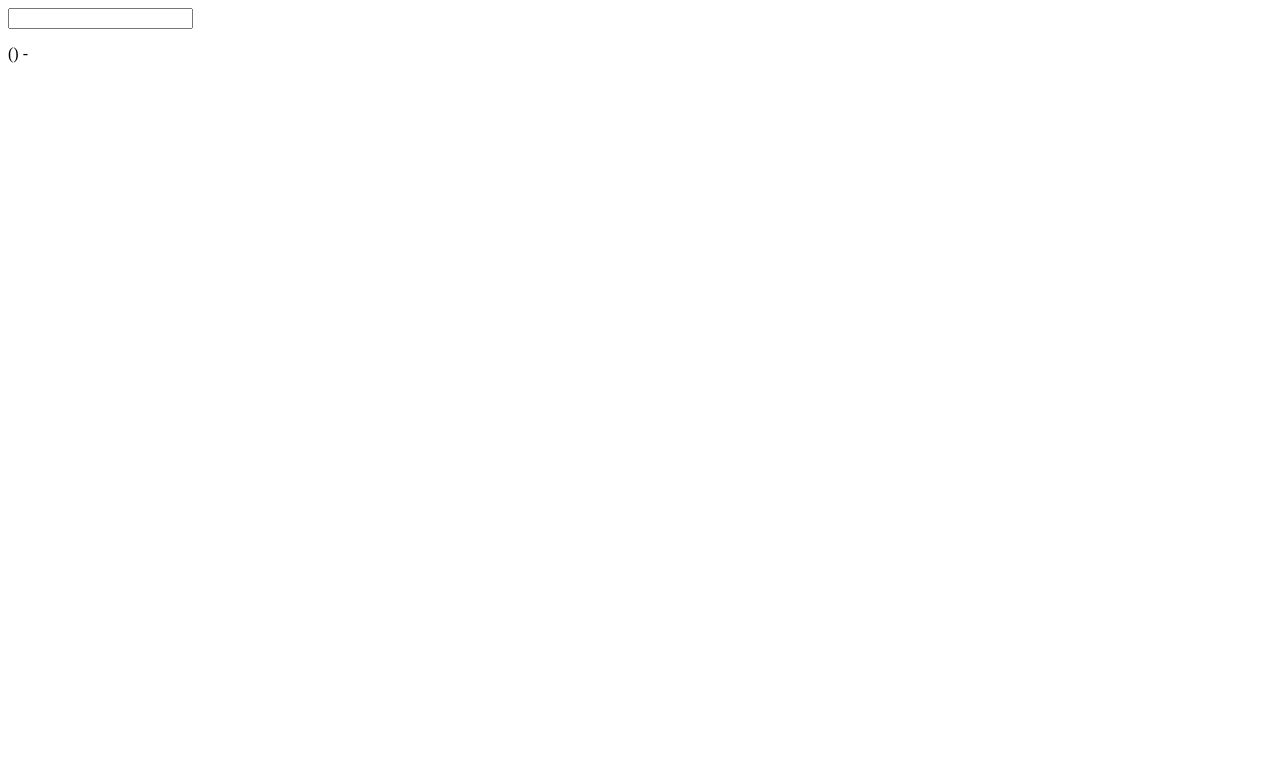
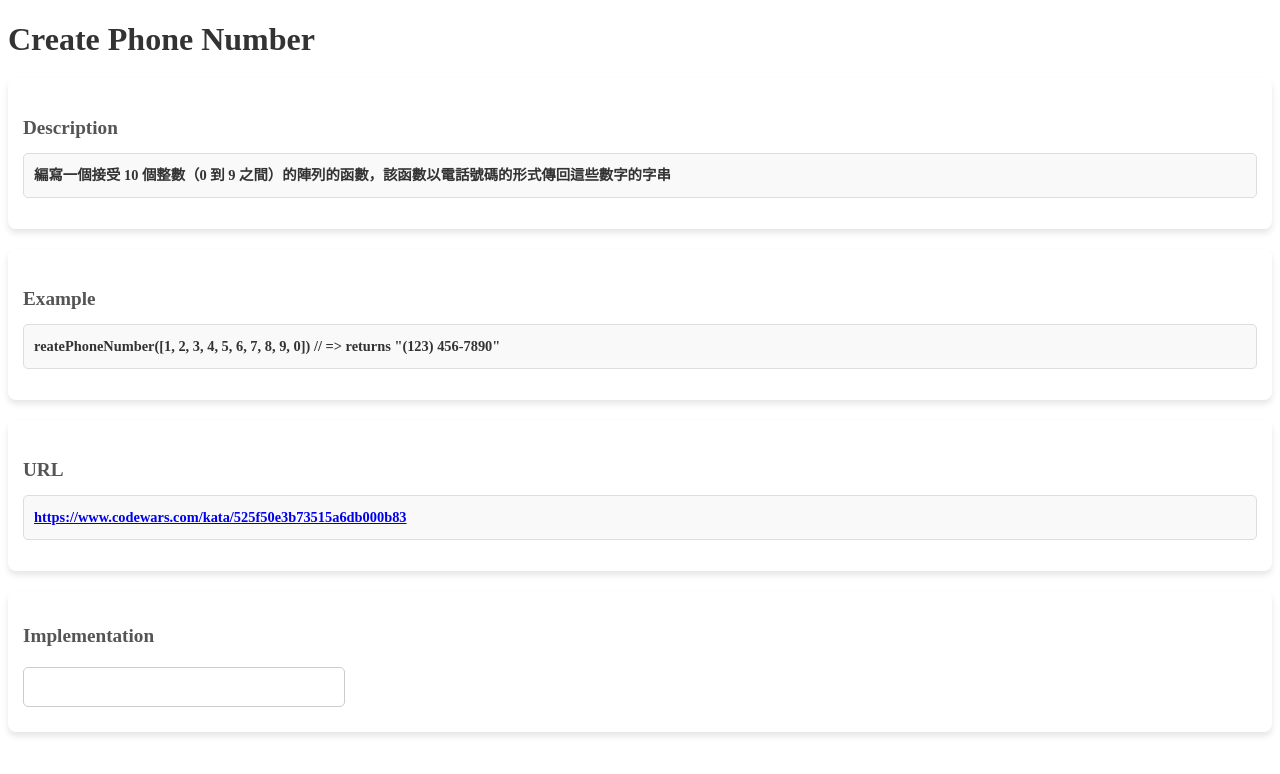
Before and after one commit to mytrylin/codewars, a Vue app: page /#/ in a window 1280 px wide. Shown: the top 774 px of the page. Built offline with nearby package versions, Linux system fonts and the light colour scheme.

Commit message:
feat: 寫入UI及基本樣式

```diff
--- a/src/views/Index.vue
+++ b/src/views/Index.vue
@@ -1,18 +1,122 @@
 <template>
   <div>
-    <input type="text" v-model="phone">
-    <p>{{ phoneOutput }}</p>
+    <h1>Create Phone Number</h1>
+    <section>
+      <p>
+        <h3 class="title">Description</h3>
+        <div>
+          編寫一個接受 10 個整數（0 到 9 之間）的陣列的函數，該函數以電話號碼的形式傳回這些數字的字串
+        </div>
+      </p>
+    </section>
+    <section>
+      <p>
+        <h3 class="title">Example</h3>
+        <div>
+          reatePhoneNumber([1, 2, 3, 4, 5, 6, 7, 8, 9, 0]) // => returns "(123) 456-7890"
+        </div>
+      </p>
+    </section>
+    <section>
+      <p>
+        <h3 class="title">URL</h3>
+        <div>
+          <a :href="codewarsURL" target="_blank">{{ codewarsURL }}</a>
+        </div>
+      </p>
+    </section>
+    <section>
+      <h3 class="title">Implementation</h3>
+      <input type="text" v-model="phone" maxlength="10">
+      <div v-if="phone">{{ phoneOutput }}</div>
+    </section>
   </div>
 </template>
 <script setup>
+const urlBase = 'https://www.codewars.com/kata/'
+const urlParam = '525f50e3b73515a6db000b83'
+const codewarsURL = ref(urlBase+urlParam)
 const phone = ref('')
 const splitToArray = (val) => val.split('')
 const createPhoneNumber = (val = []) => {
-  let areaCode = val.slice(0, 4).join('')
-  let beforeNumber = val.slice(4, 7).join('')
-  let afterNumbers = val.slice(7, 10).join('')
-  return `(${areaCode}) ${beforeNumber} - ${afterNumbers}`
+  return val.length ?
+    `(${val.slice(0, 4).join('')}) -  ${val.slice(4, 7).join('')} - ${val.slice(7, 10).join('')}`
+    : ``
 }
 const phoneOutput = computed(() => createPhoneNumber(splitToArray(phone.value)))
 
+
+/**
+ * TypeScript 版本中的 val 明確指定為 string[]，這樣能確保你傳入的值是字串陣列。
+ * 函數回傳值類型指定為 string，使得型別更明確。
+*/
+// const createPhoneNumber = (val: string[] = []): string =>
+//   `(${val.slice(0, 4).join('')}) ${val.slice(4, 7).join('')} - ${val.slice(7, 10).join('')
 </script>
+<style scoped>
+/* 整體樣式 */
+body {
+  font-family: Arial, sans-serif;
+  margin: 0;
+  padding: 20px;
+  background-color: #f4f4f4;
+}
+
+/* 標題樣式 */
+h1 {
+  font-size: 2rem;
+  color: #333;
+  margin-bottom: 20px;
+}
+
+/* 區段樣式 */
+section {
+  background-color: white;
+  padding: 15px;
+  border-radius: 8px;
+  margin-bottom: 20px;
+  box-shadow: 0 4px 6px rgba(0, 0, 0, 0.1);
+}
+
+/* 小標題樣式 */
+.title {
+  font-size: 1.2rem;
+  color: #555;
+  margin-bottom: 10px;
+}
+
+/* 內文樣式 */
+p {
+  line-height: 1.6;
+  color: #666;
+}
+
+/* 輸入框樣式 */
+input[type="text"] {
+  padding: 10px;
+  width: 100%;
+  max-width: 300px;
+  font-size: 1rem;
+  border: 1px solid #ccc;
+  border-radius: 5px;
+  margin-top: 10px;
+  margin-bottom: 10px;
+}
+
+/* 輸出電話號碼樣式 */
+p {
+  font-size: 1rem;
+  margin-top: 15px;
+  color: #333;
+  font-weight: bold;
+}
+
+/* 說明文字的容器樣式 */
+section div {
+  background-color: #f9f9f9;
+  padding: 10px;
+  border: 1px solid #ddd;
+  border-radius: 5px;
+  font-size: 0.9rem;
+}
+</style>
```
